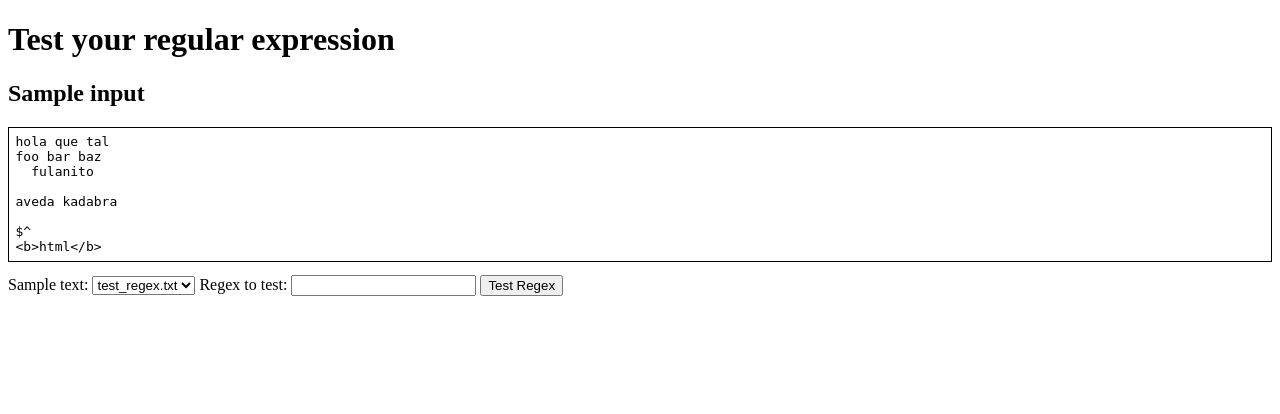
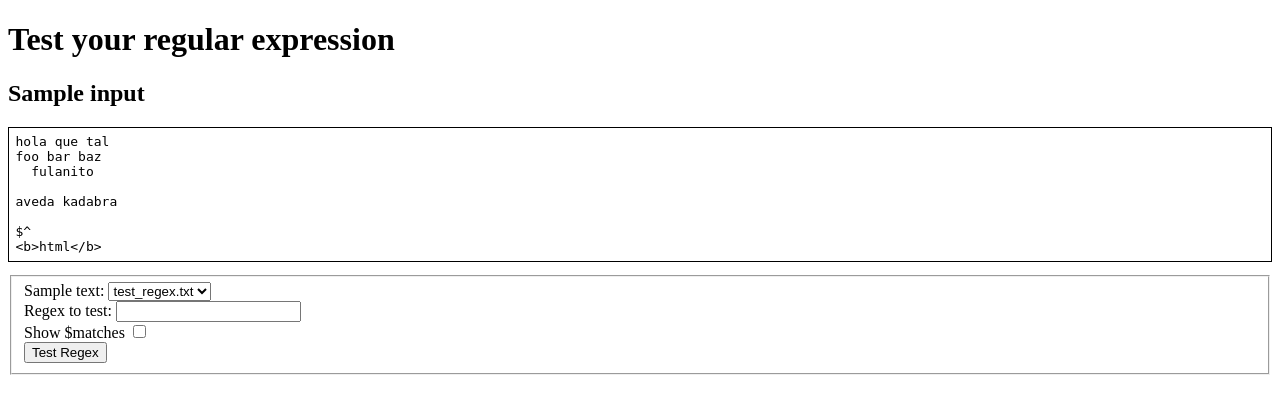
Before and after one commit to kampde/phpRegexTest, a PHP site: page / in a window 1280 px wide. Shown: the top 414 px of the page. Run offline with PHP 8.4, Linux system fonts and the light colour scheme.

Commit message:
Add option to show $matches array

```diff
--- a/index.php
+++ b/index.php
@@ -38,12 +38,16 @@ if (isset($_GET['expr'])) {
 		$error = "ERROR: regex " . htmlspecialchars($expr, ENT_QUOTES, 'utf-8') . " is invalid";
 	} else {
 		$output = "";
-		foreach(preg_grep($expr, file($file)) as $matchLine) {
+		foreach(($matchedLines = preg_grep($expr, file($file))) as $matchLine) {
 			$output .= preg_replace_callback($expr, 'highlight_match', $matchLine);
 		}
 	}
 }
 
+$showMatches = '';
+if (isset($_GET['showMatches'])) {
+    $showMatches = ' checked="checked"';
+}
 ?>
 <!DOCTYPE html PUBLIC "-//W3C//DTD XHTML 1.0 Strict//EN" "http://www.w3.org/TR/xhtml1/DTD/xhtml1-strict.dtd">
 <html xmlns="http://www.w3.org/1999/xhtml">
@@ -59,20 +63,36 @@ if (isset($_GET['expr'])) {
 		<h2>Sample input</h2>
 		<pre id="sampleInput"><?php echo htmlspecialchars(file_get_contents($file), ENT_QUOTES, 'utf-8');?></pre>
 		<form method="get" action="">
+            <fieldset>
+                <div>
                     <label>Sample text:
                         <select id="file" name="file">
                             <?php showFileSelectOptions($files, $file);?>
                         </select>
                     </label>
+                </div>
+                <div>
                     <label>Regex to test: <input type="text" name="expr" value="<?php if (isset($expr)) echo htmlspecialchars($expr, ENT_QUOTES, 'utf-8');?>"/></label>
                     <?php if (isset($error)) echo "<em class='error'>$error</em>\n";?>
+                </div>
+                <div><label>Show $matches <input type="checkbox" name="showMatches" value="1"<?php echo $showMatches;?>/></label></div>
                 <input type="submit" value="Test Regex" />
+            </fieldset>
 		</form>
 <?php
 if (!empty($output)) {
 	echo "<h2>Matching lines</h2>\n";
 
 	echo "<pre>", show_output($output), "</pre>";
+
+    if ($showMatches) {
+        echo "<h2>\$matches array</h2>\n";
+        foreach ($matchedLines as $matchLine) {
+            preg_match($expr, $matchLine, $matches);
+            echo "<h3>For line '<em class='code'>" . rtrim($matchLine, "\n") . "</em>'</h3>\n";
+            echo "<pre>"; var_dump($matches); echo "</pre>\n";
+        }
+    }
 } else if (!empty($expr)) {
 	echo "<p>No matches...</p>\n";
 }
--- a/styles.css
+++ b/styles.css
@@ -8,10 +8,16 @@
 	color: #f00;
 	font-weight: bold;
 	font-size: 0.8em;
-	text-decoration: italic;
+	font-style: italic;
 }
 
 pre {
 	border: solid 1px #000;
 	padding: 0.5em;
 }
+
+em.code {
+    font-style: normal;
+    font-family: "Lucida Console", "Liberation Mono", Courier, monospace;
+    white-space: pre;
+}
```
Lines whose indentation alone changed are shown as unchanged.
